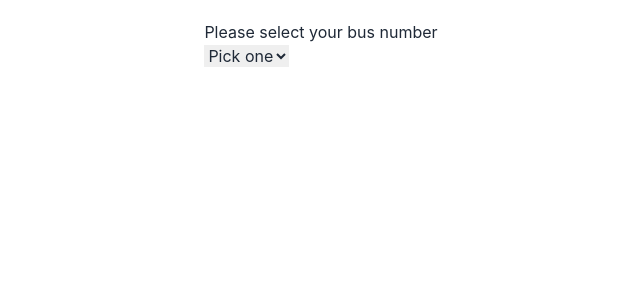
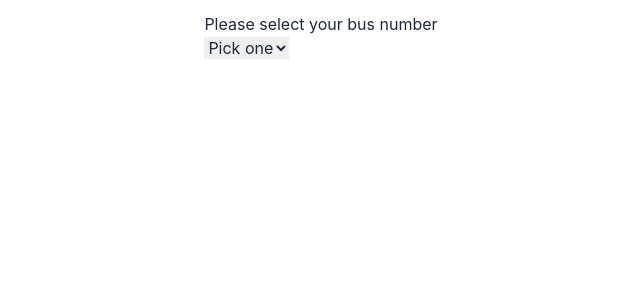
Before and after one commit to arfat-beep/Bus_fare, a Next.js app: page / in a window 1280 px wide. Shown: the top 300 px of the page, without its empty margins (319-959 px from the left). Built offline with nearby package versions, Linux system fonts and the light colour scheme.

Commit message:
trying to solve vercel error

```diff
--- a/pages/index.jsx
+++ b/pages/index.jsx
@@ -4,7 +4,7 @@ import Fare from "../components/Fare";
 
 export default function Home() {
   return (
-    <div className="w-11/12 mx-auto grid justify-center pt-5">
+    <div className="w-11/12 mx-auto grid justify-center pt-3">
       <Fare />
     </div>
   );
```
Also changed, not shown: 1 other file (tests, documents, lock files or other folders).
